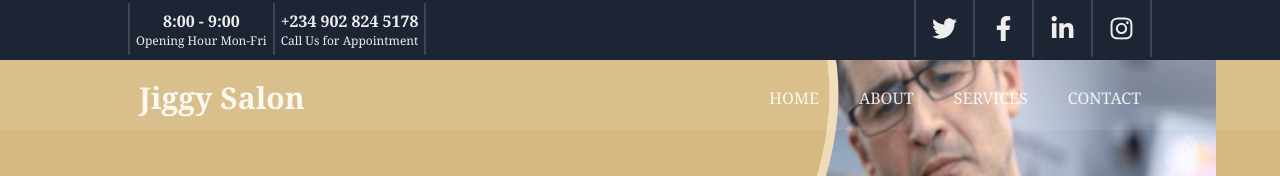
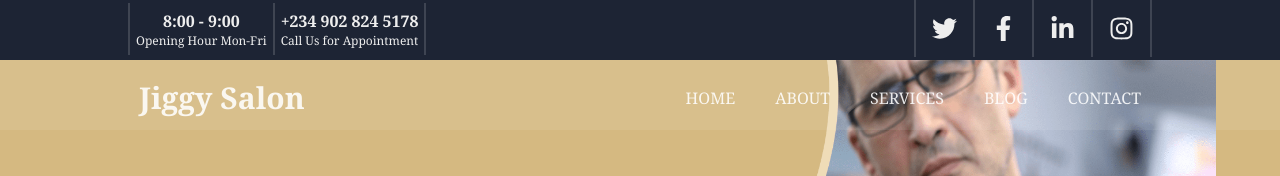
Before and after one commit to Hameedarh/Salon-reservation-system, a React (Vite) app: page / in a window 1280 px wide. Shown: the top 176 px of the page. Built offline with nearby package versions, Linux system fonts and the light colour scheme.

Commit message:
chore: did the section page linking

```diff
--- a/package.json
+++ b/package.json
@@ -13,6 +13,7 @@
     "@formspree/react": "^2.5.4",
     "axios": "^1.8.1",
     "react": "^18.2.0",
+    "react-anchor-link-smooth-scroll": "^1.0.12",
     "react-dom": "^18.2.0",
     "react-icons": "^5.5.0",
     "react-router-dom": "^7.2.0",
--- a/src/components/HomeSecondSection.jsx
+++ b/src/components/HomeSecondSection.jsx
@@ -3,7 +3,7 @@ import about from '../assets/img/about.jpg'
 
 function HomeSecondSection() {
   return (
-    <div>
+    <div id='about'>
         <div class="py-24">
             <div class="w-[90%] m-auto flex justify-between px-[75px]">
                 <div class="basis-2/5">
--- a/src/components/HomeSwiper.jsx
+++ b/src/components/HomeSwiper.jsx
@@ -58,7 +58,7 @@ function HomeSwiper() {
                         <div class=''>
                             <div class="w-[350px] h-[504px] bg-[#1D24340A] relative">
                                 <img src={slide?.thumbnail} alt={slide?.title} />
-                                <div class='w-[320px] h-[233px] bg-[transparent] absolute top-4 left-4 border-solid border-[1px] border-[#ffffff] z-10'>
+                                <div class='w-[320px] h-[190px] bg-[transparent] absolute top-3 left-4 border-solid border-[1px] border-[#ffffff] z-10'>
 
                                 </div>
                                 <div class='text-center'>
--- a/src/components/HomeSwiperSection.jsx
+++ b/src/components/HomeSwiperSection.jsx
@@ -3,7 +3,7 @@ import Slider from "../components/HomeSwiper";
 
 function HomeSwiperSection() {
   return (
-    <div>
+    <div id='blog'>
         <div class="py-10">
             <div class="w-[90%] m-auto px-[75px]">
                 <div class='text-center pb-16'>
--- a/src/components/HomeThirdSection.jsx
+++ b/src/components/HomeThirdSection.jsx
@@ -5,7 +5,7 @@ import service3 from '../assets/img/service-3.jpg'
 
 function HomeThirdSection() {
   return (
-    <div>
+    <div id='services'>
         <div class="py-10">
             <div class="w-[90%] m-auto px-[75px]">
                 <div class='text-center pb-16'>
--- a/src/components/Navbar.jsx
+++ b/src/components/Navbar.jsx
@@ -1,5 +1,6 @@
 import React, { useEffect, useState } from 'react';
-import { Link } from "react-router-dom"
+import { Link } from "react-router-dom";
+import AnchorLink from "react-anchor-link-smooth-scroll";
 
 
 
@@ -45,14 +46,19 @@ function Navbar() {
               </div>
             </Link>
             <div>
-              <a href="#">
-              <p>ABOUT</p>
-              </a>
+              <AnchorLink href='#about'>
+                <p>ABOUT</p>
+              </AnchorLink>
             </div>
             <div>
-              <a href="#">
+              <AnchorLink href="#services">
               <p>SERVICES</p>
-              </a>
+              </AnchorLink>
+            </div>
+            <div>
+              <AnchorLink href="#blog">
+              <p>BLOG</p>
+              </AnchorLink>
             </div>
             <Link to='/contact'>
               <div>
--- a/src/pages/Home.jsx
+++ b/src/pages/Home.jsx
@@ -8,7 +8,7 @@ import HomeSwiperSection from '../components/HomeSwiperSection'
 
 function Home() {
   return (
-    <div>
+    <div id='ho'>
         <div>
             <HomeHeroSection/>
             <HomeSecondSection/>
```
Also changed, not shown: 1 other file (tests, documents, lock files or other folders).
